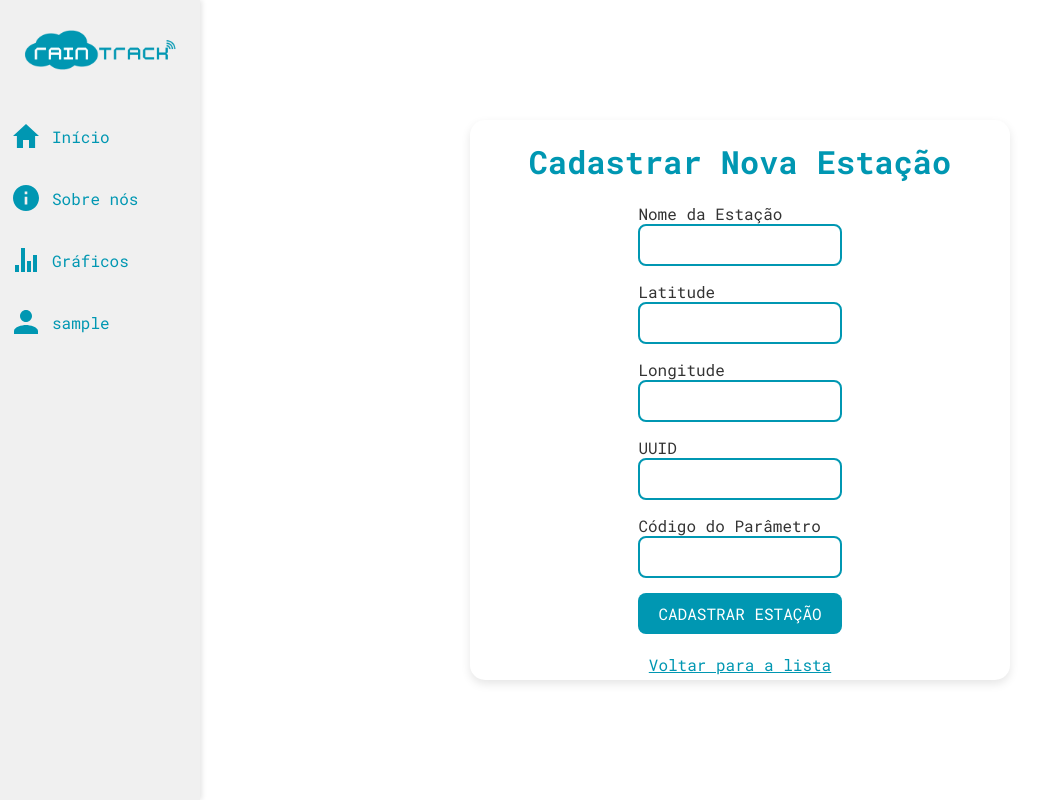
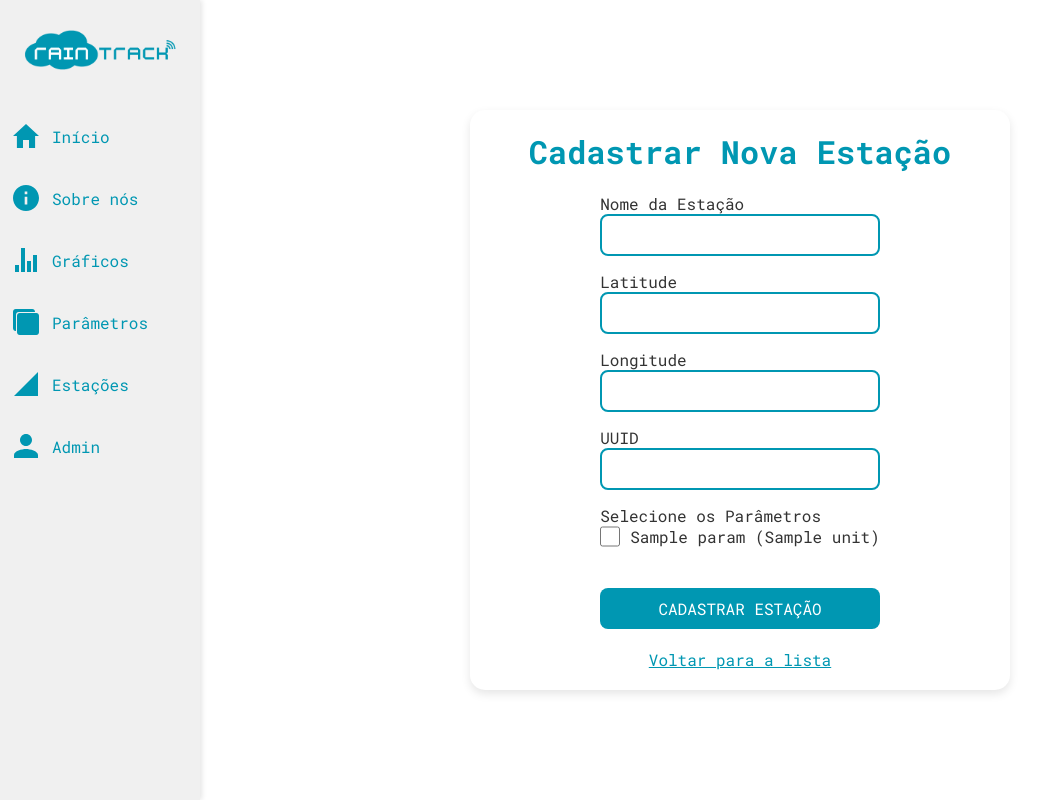
Before and after one commit to RainTrackTCC/RainTrack, a Flask app: template SRC/templates/add_station.html in a window 1280 px wide. Shown: the whole page, without its empty margins (0-1058 px from the left). Run offline with Flask 3, Linux system fonts and the light colour scheme; a user stored in the database is signed in; the template is opened without the code that fills it: most values are stand-ins (such as "Sample title", 1, 10 or a date in 2020).

Commit message:
Error fixes

```diff
--- a/SRC/app.py
+++ b/SRC/app.py
@@ -19,6 +19,13 @@ def nocache(view):
         response.headers['Expires'] = '0'
         return response
     return no_cache_view
+
+@app.context_processor
+def inject_user():
+    return {
+        'user_name': session.get('user_name'),
+        'user_role': session.get('user_role')
+    }
 
 def get_db_connection():
     connection = pymysql.connect(
@@ -93,14 +100,17 @@ def logout():
 @nocache
 def home():
     if 'user_id' not in session:
-        return redirect(url_for('index'))
+        session['user_name'] = "Convidado"
+        session['user_role'] = 0
+        session['user_id'] = 12345678910
+        return redirect(url_for('home'))
 
     # dados = get_data()
     user_name = session.get('user_name')
     user_role = session.get('user_role')
-    return render_template("home.html", user_name=user_name, user_role=user_role)
+    return render_template("home.html")
     # print(dados)
-    # return render_template("home.html", dados=dados, user_name=user_name, user_role=user_role)
+    # return render_template("home.html", dados=dados)
 
 @app.route('/admin', methods=['GET', 'POST'])
 @nocache
@@ -125,7 +135,7 @@ def admin():
 
         if existing_user:
             error = "Email ou CPF já existe."
-            return render_template("admin.html", user_name=user_name, user_role=user_role, error=error)
+            return render_template("admin.html", error=error)
 
         cursor.execute("INSERT INTO users (name, email, cpf, password, role) VALUES (%s, %s, %s, %s, %s)",
                        (name, email, cpf, password, role))
@@ -133,9 +143,9 @@ def admin():
         cursor.close()
         connection.close()
         success = "Usuário cadastrado com sucesso!"
-        return render_template("admin.html", user_name=user_name, user_role=user_role, success=success)
+        return render_template("admin.html", success=success)
 
-    return render_template("admin.html", user_name=user_name, user_role=user_role)
+    return render_template("admin.html")
 
 @app.route('/stations')
 @nocache
@@ -156,32 +166,35 @@ def add_station():
         return redirect(url_for('index'))
 
     connection = get_db_connection()
-    cursor = connection.cursor(dictionary=True)
+    cursor = connection.cursor(pymysql.cursors.DictCursor)
+
+    # Consultar todos os parâmetros disponíveis
+    cursor.execute("SELECT id, name FROM typeParameters")
+    parameters = cursor.fetchall()
 
     if request.method == 'POST':
         name = request.form.get('name')
         latitude = request.form.get('latitude')
         longitude = request.form.get('longitude')
         uuid = request.form.get('uuid')
-        selected_parameters = request.form.getlist('cdParameter')
+        selected_parameters = request.form.getlist('cdParameter')  # Recebe uma lista de IDs de parâmetros
 
+        # Verificar se todos os campos obrigatórios foram preenchidos
         if not name or not latitude or not longitude or not uuid:
-            cursor.execute("SELECT id, name, unit FROM typeParameters")
-            parameters = cursor.fetchall()
             return render_template("add_station.html", error="Preencha todos os campos obrigatórios.", parameters=parameters)
 
-        if len(selected_parameters) == 0:
-            cursor.execute("SELECT id, name, unit FROM typeParameters")
-            parameters = cursor.fetchall()
+        if not selected_parameters:
             return render_template("add_station.html", error="Selecione pelo menos um parâmetro.", parameters=parameters)
 
         try:
+            # Inserir a estação
             cursor.execute(
                 "INSERT INTO stations (name, latitude, longitude, uuid) VALUES (%s, %s, %s, %s)",
                 (name, latitude, longitude, uuid)
             )
             station_id = cursor.lastrowid
 
+            # Para cada parâmetro selecionado, insira a relação na tabela de junção 'parameters'
             for param_id in selected_parameters:
                 cursor.execute(
                     "INSERT INTO parameters (cdStation, cdTypeParameter) VALUES (%s, %s)",
@@ -192,24 +205,16 @@ def add_station():
             success = "Estação cadastrada com sucesso!"
         except pymysql.err.IntegrityError:
             connection.rollback()
-            error = "UUID já existe no banco de dados."
-            cursor.execute("SELECT id, name, unit FROM typeParameters")
-            parameters = cursor.fetchall()
+            error = "Erro ao cadastrar a estação. Verifique se o UUID já existe."
             return render_template("add_station.html", error=error, parameters=parameters)
         finally:
             connection.close()
 
-        connection = get_db_connection()
-        cursor = connection.cursor(dictionary=True)
-        cursor.execute("SELECT id, name, unit FROM typeParameters")
-        parameters = cursor.fetchall()
-        connection.close()
         return render_template("add_station.html", success=success, parameters=parameters)
 
-    cursor.execute("SELECT id, name, unit FROM typeParameters")
-    parameters = cursor.fetchall()
-    connection.close()
     return render_template("add_station.html", parameters=parameters)
+
+
 
 
 @app.route('/parameters')
--- a/SRC/static/style.css
+++ b/SRC/static/style.css
@@ -193,7 +193,7 @@ body {
 
 .formCard {
     width: 50%;
-    height: 50%;
+    height: fit-content;
     padding: 20px;
     border-radius: 15px;
     box-shadow: 0px 4px 10px rgba(0,0,0,0.1);
@@ -250,6 +250,20 @@ input {
     box-shadow: 0 0 5px rgba(0, 150, 161, 0.3);
 }
 
+.checkbox-group{
+    display: flex;
+    flex-direction: column;
+}
+
+.checkbox-group label{
+    display: flex;
+    gap: 10px;
+}
+
+label input{
+    width: 20px;
+}
+
 .submit {
     display: flex;
     flex-direction: column;
@@ -280,7 +294,7 @@ input {
 
 .adminCard {
     width: 50%;
-    height: 70%;
+    height: fit-content;
     padding: 20px;
     border-radius: 15px;
     box-shadow: 0px 4px 10px rgba(0,0,0,0.1);
--- a/SRC/templates/add_parameter.html
+++ b/SRC/templates/add_parameter.html
@@ -33,7 +33,7 @@
 
                 <div class="input">
                     <label for="decimalPlaces">Casas decimais</label>
-                    <input type="number" name="decimalPlaces" id="decimalPlaces" required />
+                    <input type="number" name="decimalPlaces" id="decimalPlaces" min="0" required />
                 </div>
 
                 <div class="submit">
--- a/SRC/templates/add_station.html
+++ b/SRC/templates/add_station.html
@@ -37,8 +37,16 @@
                 </div>
 
                 <div class="input">
-                    <label for="cdParameter">Código do Parâmetro</label>
-                    <input type="number" name="cdParameter" id="cdParameter" />
+                    <label for="cdParameter">Selecione os Parâmetros</label>
+                    <div class="checkbox-group">
+                        {% for param in parameters %}
+                            <label>
+                                <input type="checkbox" name="cdParameter" value="{{ param.id }}">
+                                {{ param.name }} ({{ param.unit }})
+                            </label>
+                            <br>
+                        {% endfor %}
+                    </div>
                 </div>
 
                 <div class="submit">
```
